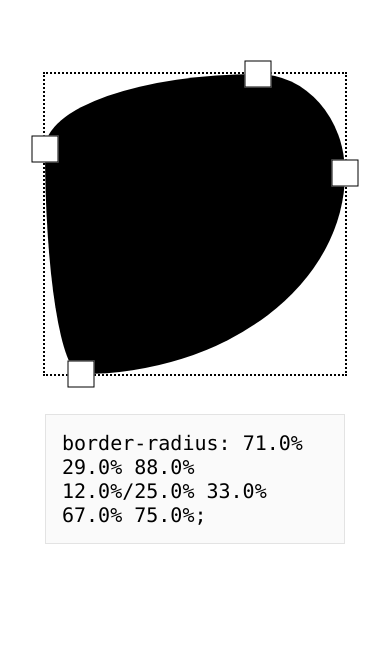
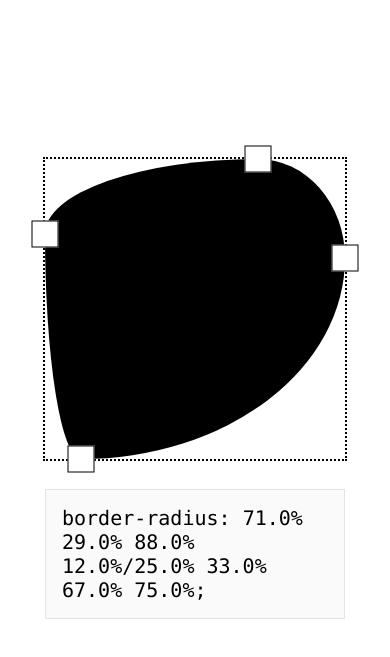
Before and after one commit to carlosvalv/css-generator, a React (Create React App) app: page / in a window 390 px wide. Shown: the part 113-770 px from the top of the page. Built offline with nearby package versions, Linux system fonts and the light colour scheme.

Commit message:
[src] bug mobile

```diff
--- a/src/components/cornerDraggable.tsx
+++ b/src/components/cornerDraggable.tsx
@@ -3,7 +3,7 @@ import { isMobile } from 'react-device-detect';
 import styled from 'styled-components';
 
 
-const Container = styled.div<{ top: number, left: number, isDragging: boolean }>`
+const Container = styled.div<{ top: number, left: number, dragging: number }>`
   width: 25px;
   height: 25px;
   border: solid 1px #000;
@@ -11,9 +11,9 @@ const Container = styled.div<{ top: number, left: number, isDragging: boolean }>
   top : ${props => props.top}%;
   left : ${props => props.left}%;
   cursor: move;
-  transform: ${props => props.isDragging ? "translate(-50%, -50%)" : "translate(-50%, -50%)"};
-  box-shadow: ${props => props.isDragging ? "0 0 10px rgba(0, 0, 0, 0.3)" : "none"};
-  background-color: ${props => (props.isDragging ? "#222" : "#fff")};
+  transform: ${props => props.dragging ? "translate(-50%, -50%)" : "translate(-50%, -50%)"};
+  box-shadow: ${props => props.dragging ? "0 0 10px rgba(0, 0, 0, 0.3)" : "none"};
+  background-color: ${props => (props.dragging ? "#222" : "#fff")};
   &:hover {
     box-shadow: 0 0 10px rgba(0, 0, 0, 0.3);
     background-color: #222;
@@ -81,7 +81,7 @@ export function CornerDraggable(props: CornerDraggableProps) {
   }, [dragging, top, props]);
 
   return (
-    <Container isDragging={dragging} top={top} left={left} onMouseDown={handleDragStart} onTouchStart={handleDragStart} draggable>
+    <Container dragging={dragging ? 1 : 0} top={top} left={left} onMouseDown={handleDragStart} onTouchStart={handleDragStart} draggable>
 
     </Container>
   );
--- a/src/pages/borderRadius.tsx
+++ b/src/pages/borderRadius.tsx
@@ -32,8 +32,11 @@ const BoxBorder = styled.div`
 `;
 
 const TextWrapper = styled.div`
-    background: #fafafa;
-    border: 1px solid #e3e3e3;  padding: 1em;
+  background: #fafafa;
+  border: 1px solid #e3e3e3;
+  padding: 1em;
+  position: absolute;
+  bottom: -10em;
 `;
 
 const Text = styled.span`
@@ -68,10 +71,10 @@ export function BorderRadius(props: BorderRadiusProps) {
     <Container>
       <Box radius={borderRadius} id="box">
         <BoxBorder />
-          <CornerDraggable horizontal={false} initTop={corner1} initLeft={0} handleChangeValue={(val:number)=>{setCorner1(val)}} />
-          <CornerDraggable horizontal={true} initTop={100} initLeft={corner2} handleChangeValue={(val:number)=>{setCorner2(val)}}/>
-          <CornerDraggable horizontal={false} initTop={corner3} initLeft={100} handleChangeValue={(val:number)=>{setCorner3(val)}}/>
-          <CornerDraggable horizontal={true} initTop={0} initLeft={corner4} handleChangeValue={(val:number)=>{setCorner4(val)}}/>
+        <CornerDraggable horizontal={false} initTop={corner1} initLeft={0} handleChangeValue={(val:number)=>{setCorner1(val)}} />
+        <CornerDraggable horizontal={true} initTop={100} initLeft={corner2} handleChangeValue={(val:number)=>{setCorner2(val)}}/>
+        <CornerDraggable horizontal={false} initTop={corner3} initLeft={100} handleChangeValue={(val:number)=>{setCorner3(val)}}/>
+        <CornerDraggable horizontal={true} initTop={0} initLeft={corner4} handleChangeValue={(val:number)=>{setCorner4(val)}}/>
       </Box>
       <TextWrapper><Text>border-radius: {borderRadius};</Text></TextWrapper>
     </Container >
```
